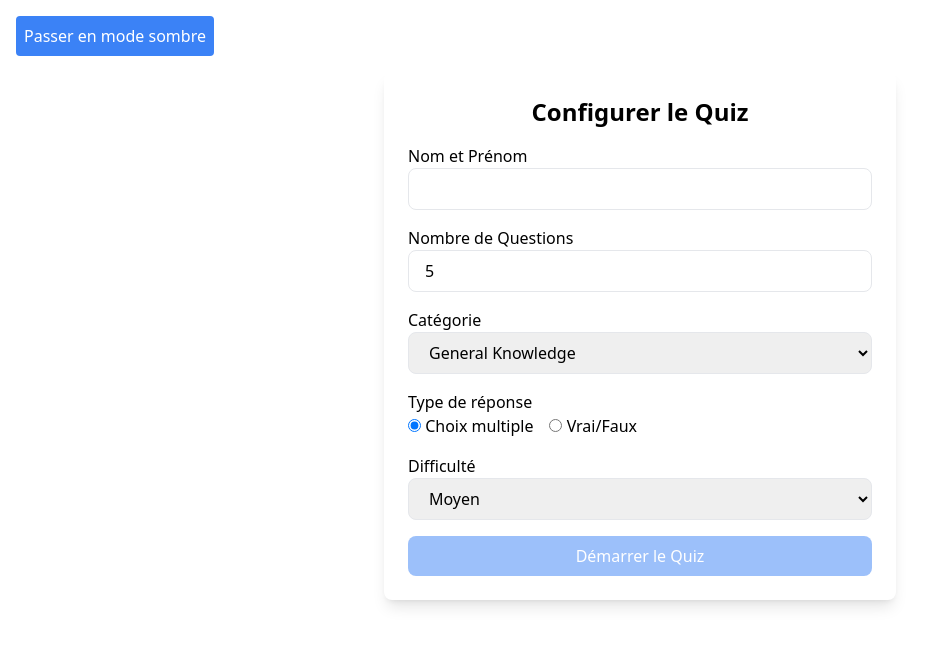
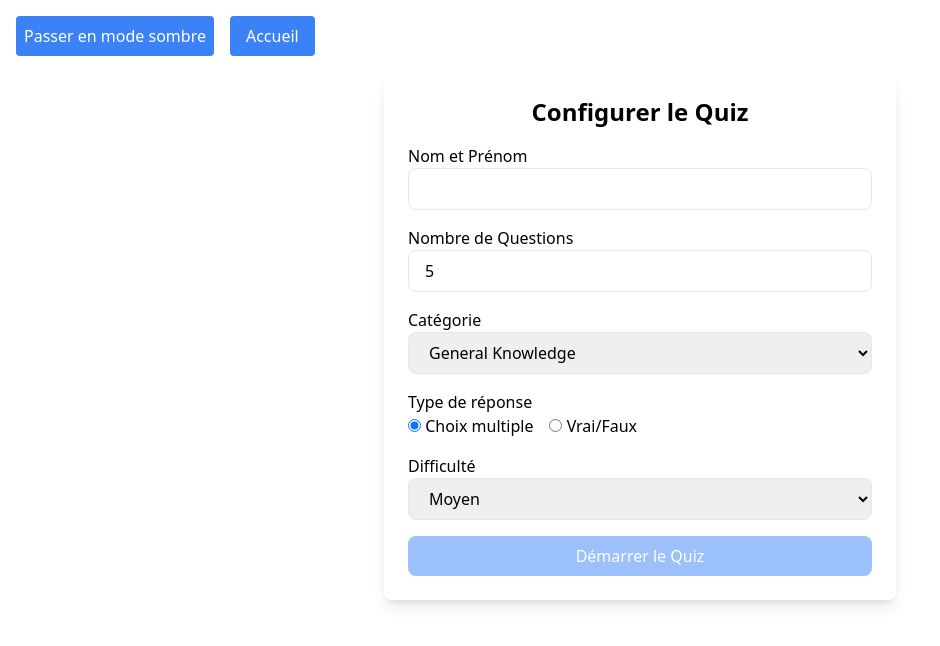
Before and after one commit to enzoguil/projet-quiz, an Angular app: page / in a window 1280 px wide. Shown: the top 646 px of the page, without its empty margins (0-940 px from the left). Built offline with nearby package versions, Linux system fonts and the light colour scheme.

Commit message:
add home boutton

```diff
--- a/src/app/app.component.html
+++ b/src/app/app.component.html
@@ -1,7 +1,14 @@
 <div class="min-h-screen bg-white dark:bg-black">
-  <div class="p-4">
-    <button (click)="toggleDarkMode()" class="p-2 bg-blue-500 dark:bg-blue-800 text-white rounded">
+  <div class="p-4 flex items-center space-x-4">  <!-- Ajout de flex et items-center -->
+    <button (click)="toggleDarkMode()" class="p-2 bg-blue-500 dark:bg-blue-800 hover:bg-blue-600  text-white rounded">
       {{ isDarkMode ? 'Passer en mode clair' : 'Passer en mode sombre' }}
+    </button>
+
+    <!-- Bouton pour revenir à la page d'accueil -->
+    <button
+      class="px-4 py-2 bg-blue-500 dark:bg-blue-800 hover:bg-blue-600 text-white rounded"
+      (click)="goToHomePage()">
+      Accueil
     </button>
   </div>
 
--- a/src/app/app.component.ts
+++ b/src/app/app.component.ts
@@ -1,6 +1,7 @@
-import { Component, OnInit } from '@angular/core';
-import { QuizService } from './services/quiz.service';
-import { DarkModeService } from './services/dark-mode.service';
+import {Component, OnInit} from '@angular/core';
+import {QuizService} from './services/quiz.service';
+import {DarkModeService} from './services/dark-mode.service';
+import {Router} from '@angular/router';
 
 @Component({
   selector: 'app-root',
@@ -12,10 +13,15 @@ export class AppComponent implements OnInit {
   title = 'projet-quiz';
   quizConfig: any;
 
-  constructor(private quizService: QuizService, public darkModeService: DarkModeService) {}
+  constructor(private quizService: QuizService, public darkModeService: DarkModeService, private router: Router) {
+  }
 
   toggleDarkMode() {
     this.darkModeService.toggleDarkMode();
+  }
+
+  goToHomePage(): void {
+    this.router.navigate(['/']); // Redirige vers la route '/'
   }
 
   get isDarkMode() {
```
